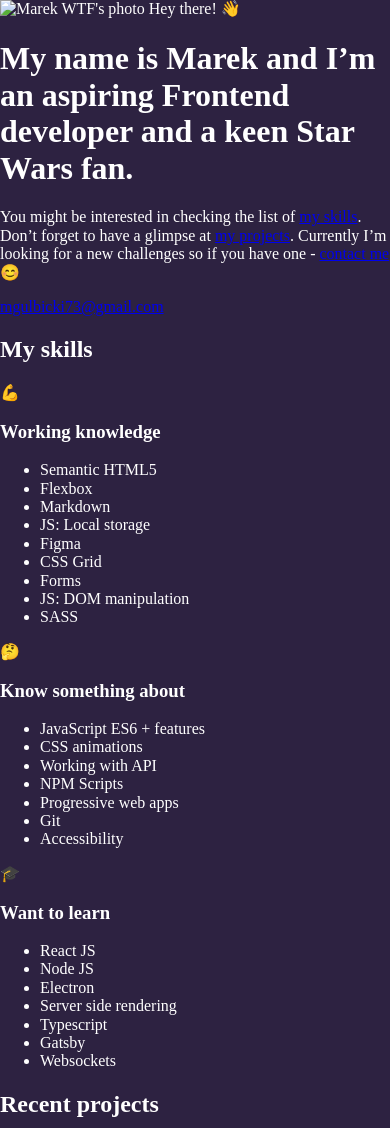
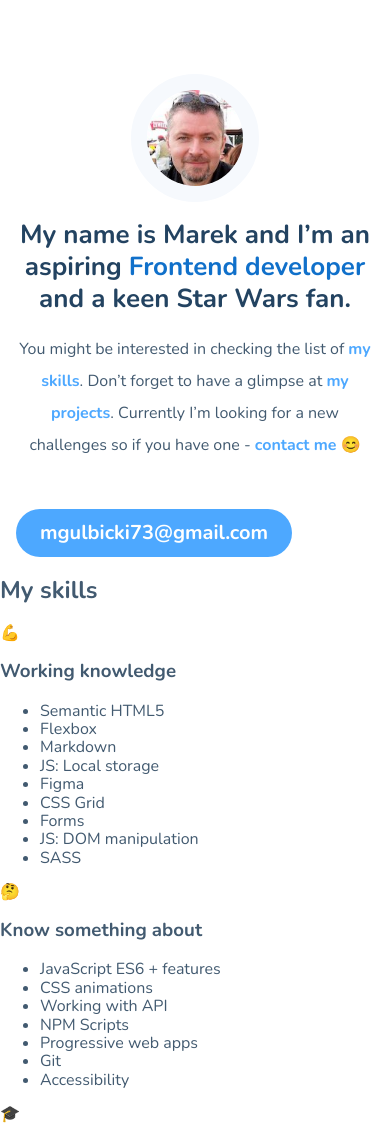
Before and after one commit to mgulbicki/mgulbicki.github.io, a website built with webpack: page src/pages/index.html in a window 390 px wide. Shown: the top 1128 px of the page. Built offline with nearby package versions, Linux system fonts and the light colour scheme.

Commit message:
feat: hero mobile styles

```diff
--- a/src/pages/index.html
+++ b/src/pages/index.html
@@ -21,20 +21,26 @@
     <main>
       <section class="hero">
         <div class="hero__image-container">
-          <img class="hero__image" alt="Marek WTF's photo" />
+          <img
+            src="../assets/img/marek.jpg"
+            class="hero__image"
+            alt="Marek WTF's photo"
+          />
           <span class="hero__hello">Hey there! 👋</span>
         </div>
         <div class="hero__description">
           <h1 class="hero__header">
             My name is Marek and I’m an aspiring
-            <span>Frontend developer</span> and a keen Star Wars fan.
+            <span class="hero__special">Frontend developer</span> and a keen
+            Star Wars fan.
           </h1>
           <p class="hero__paragraph">
             You might be interested in checking the list of
-            <a href="#skills">my skills</a>. Don’t forget to have a glimpse at
-            <a href="#projects"> my projects</a>. Currently I’m looking for a
-            new challenges so if you have one -
-            <a href="#contact"> contact me</a> 😊
+            <a class="hero__link" href="#skills">my skills</a>. Don’t forget to
+            have a glimpse at
+            <a class="hero__link" href="#projects"> my projects</a>. Currently
+            I’m looking for a new challenges so if you have one -
+            <a class="hero__link" href="#contact"> contact me</a> 😊
           </p>
           <a class="hero__contact" href="mailto:mgulbicki73@gmail.com"
             >mgulbicki73@gmail.com</a
--- a/src/scss/_variables.scss
+++ b/src/scss/_variables.scss
@@ -1 +1,4 @@
-$wtf: #2D2241;
+$blue: #1070ca;
+$lightBlue: #4da8ff;
+$text: #425a70;
+$textDark: #234361;
--- a/src/scss/main.scss
+++ b/src/scss/main.scss
@@ -1,13 +1,21 @@
 @import "~normalize.css";
 
+@import url("https://fonts.googleapis.com/css2?family=Nunito:wght@300;600;700&family=Roboto+Mono:wght@400;700&display=swap");
+
 @import "_variables";
-@import "modules/hello.scss";
+@import "modules/hero.scss";
+
+html {
+  box-sizing: border-box;
+}
+
+*,
+*:before,
+*:after {
+  box-sizing: inherit;
+}
 
 body {
-  background: $wtf;
-  color: #fff;
-  display: flex;
-  align-items: center;
-  justify-content: center;
-  min-height: 100vh;
+  font-family: "Nunito";
+  color: $text;
 }
--- /dev/null
+++ b/src/scss/modules/hero.scss
@@ -0,0 +1,50 @@
+.hero {
+  padding: 74px 16px 0;
+  &__contact {
+    border-radius: 64px;
+    color: #fff;
+    background: $lightBlue;
+    display: inline-block;
+    padding: 4px 24px;
+    font-weight: bold;
+    font-size: 20px;
+    line-height: 40px;
+    text-decoration: none;
+  }
+  &__paragraph {
+    font-weight: 300;
+    font-size: 16px;
+    line-height: 32px;
+    text-align: center;
+    margin-bottom: 48px;
+  }
+  &__image {
+    box-sizing: content-box;
+    width: 96px;
+    height: 96px;
+    border: 16px solid #f6f9fd;
+    border-radius: 50%;
+  }
+  &__image-container {
+    display: flex;
+    align-items: center;
+    justify-content: center;
+  }
+  &__header {
+    font-size: 26px;
+    line-height: 32px;
+    text-align: center;
+    color: $textDark;
+  }
+  &__hello {
+    display: none;
+  }
+  &__link {
+    font-weight: bold;
+    color: $lightBlue;
+    text-decoration: none;
+  }
+  &__special {
+    color: $blue;
+  }
+}
```
Also changed, not shown: src/assets/img/marek.jpg (added).
